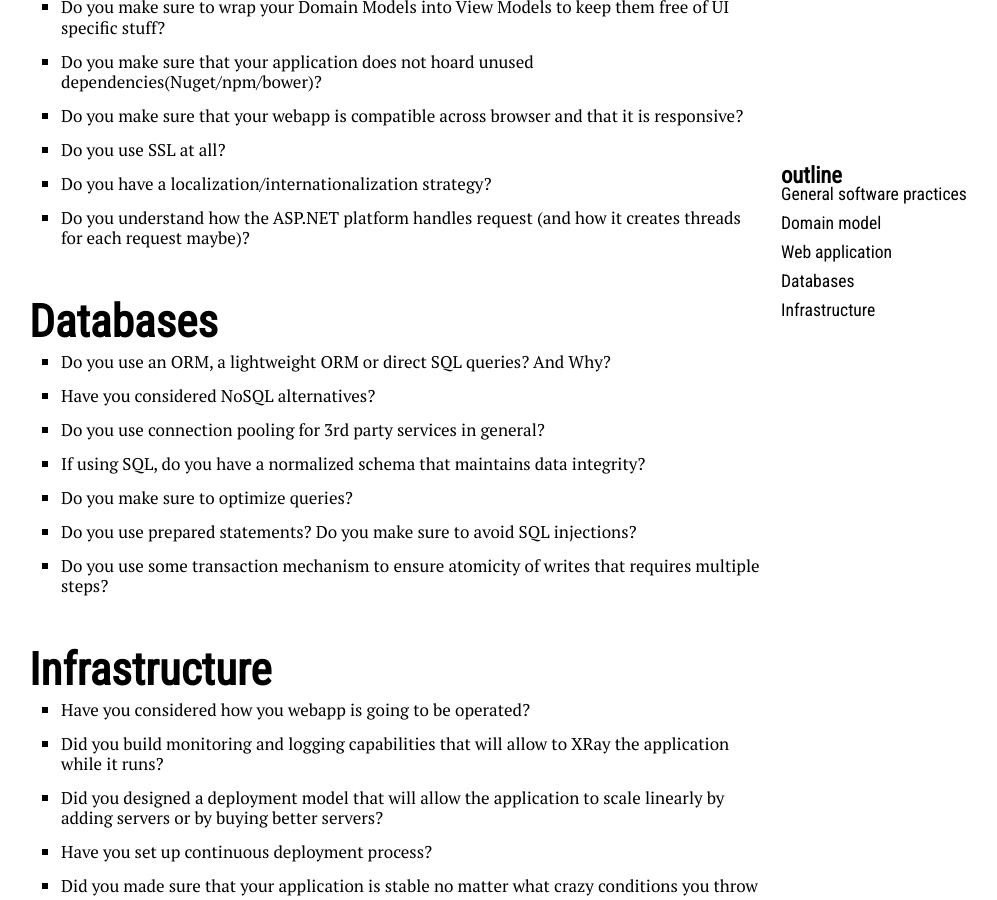
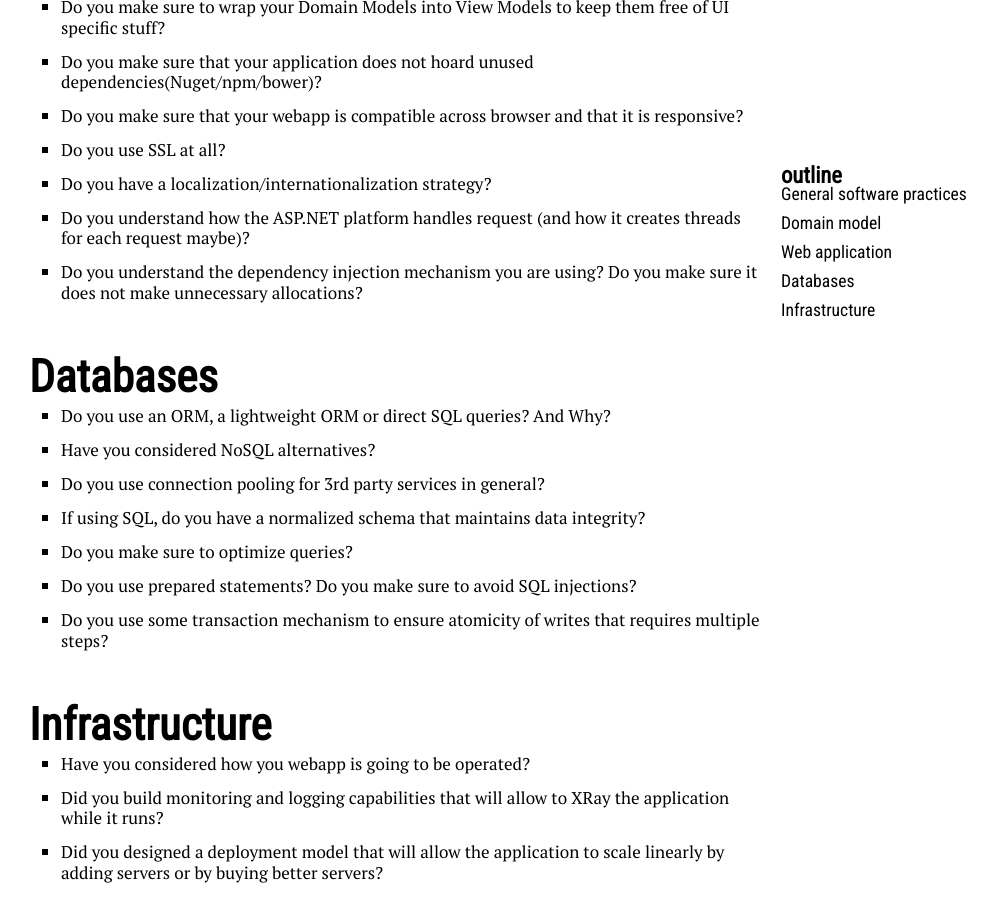
Before and after one commit to MissaouiChedy/MissaouiChedy.github.io, a Jekyll site: the page built from _posts/2017-01-02-things-that-matter-when-building-a-web-app.html, in a window 1280 px wide and 900 px high, scrolled down 1883 px. Shown: the whole window, without its empty margins (243-1240 px from the left). Built offline with Jekyll 4.4.1, drawn with Linux system fonts in a browser that asks for light colours; nearby versions of some CDN libraries; comment, search, counter and statistics services are not loaded.

Commit message:
updated old post

```diff
--- a/_posts/2017-01-02-things-that-matter-when-building-a-web-app.html
+++ b/_posts/2017-01-02-things-that-matter-when-building-a-web-app.html
@@ -45,6 +45,7 @@ comments: true
     <li>Do you use SSL at all?</li>
     <li>Do you have a localization/internationalization strategy?</li>
     <li>Do you understand how the ASP.NET platform handles request (and how it creates threads for each request maybe)?</li>
+    <li>Do you understand the dependency injection mechanism you are using? Do you make sure it does not make unnecessary allocations?</li>
 </ul>
 <h2>Databases</h2>
 <ul>
```
